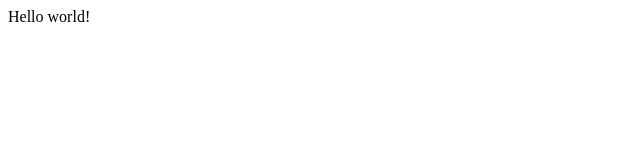
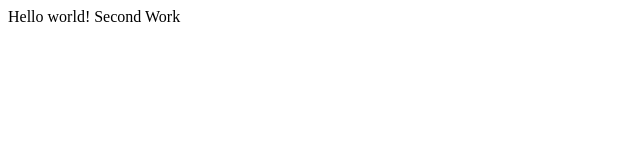
Before and after one commit to Yagwang/opentutorials, a plain HTML site: page index.html in a window 1280 px wide. Shown: the whole page, without its empty margins (0-640 px from the left). Drawn offline with Linux system fonts and the light colour scheme.

Commit message:
edit index second work

```diff
--- a/index.html
+++ b/index.html
@@ -20,5 +20,6 @@
 
 	<body>
 		Hello world!
+		Second Work
 	</body>
 </html>
```
